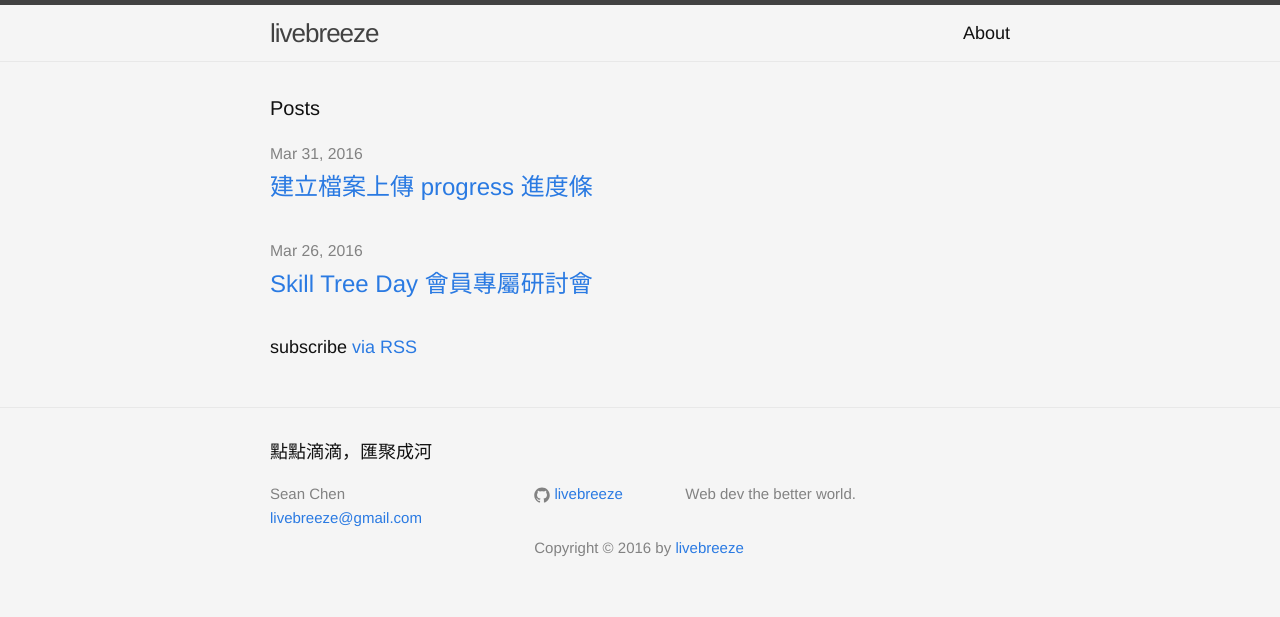
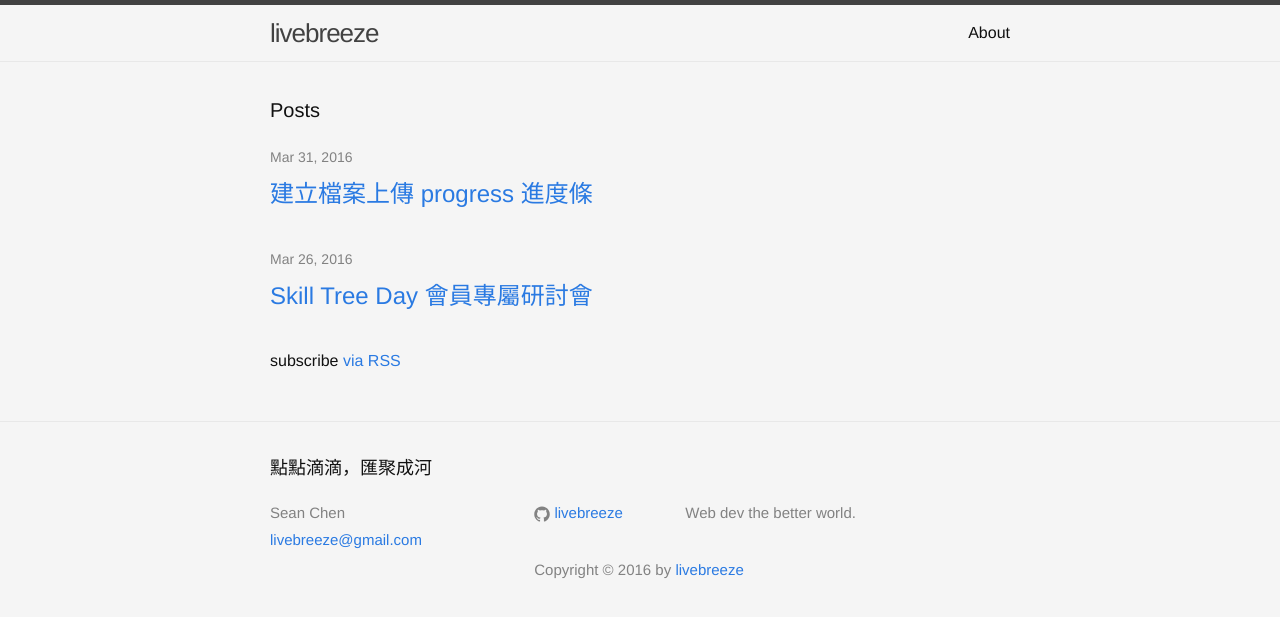
Before and after one commit to livebreeze-zz/livebreeze.github.io, a Jekyll site: the page built from index.html, in a window 1280 px wide. Shown: the top 617 px of the page. Built offline with Jekyll 4.4.1, drawn with Linux system fonts in a browser that asks for light colours; some web fonts are replaced.

Commit message:
update $base-font-weight and $base-font-size

```diff
--- a/css/main.scss
+++ b/css/main.scss
@@ -7,10 +7,10 @@
 
 // Our variables
 $base-font-family: "Helvetica Neue", Helvetica, "Noto Sans TC", Arial, sans-serif;
-$base-font-size:   18px;
-$base-font-weight: 400;
+$base-font-size:   12pt;
+$base-font-weight: 300;
 $small-font-size:  $base-font-size * 0.875;
-$base-line-height: 1.6;
+$base-line-height: 1.8;
 
 $spacing-unit:     30px;
 
```
